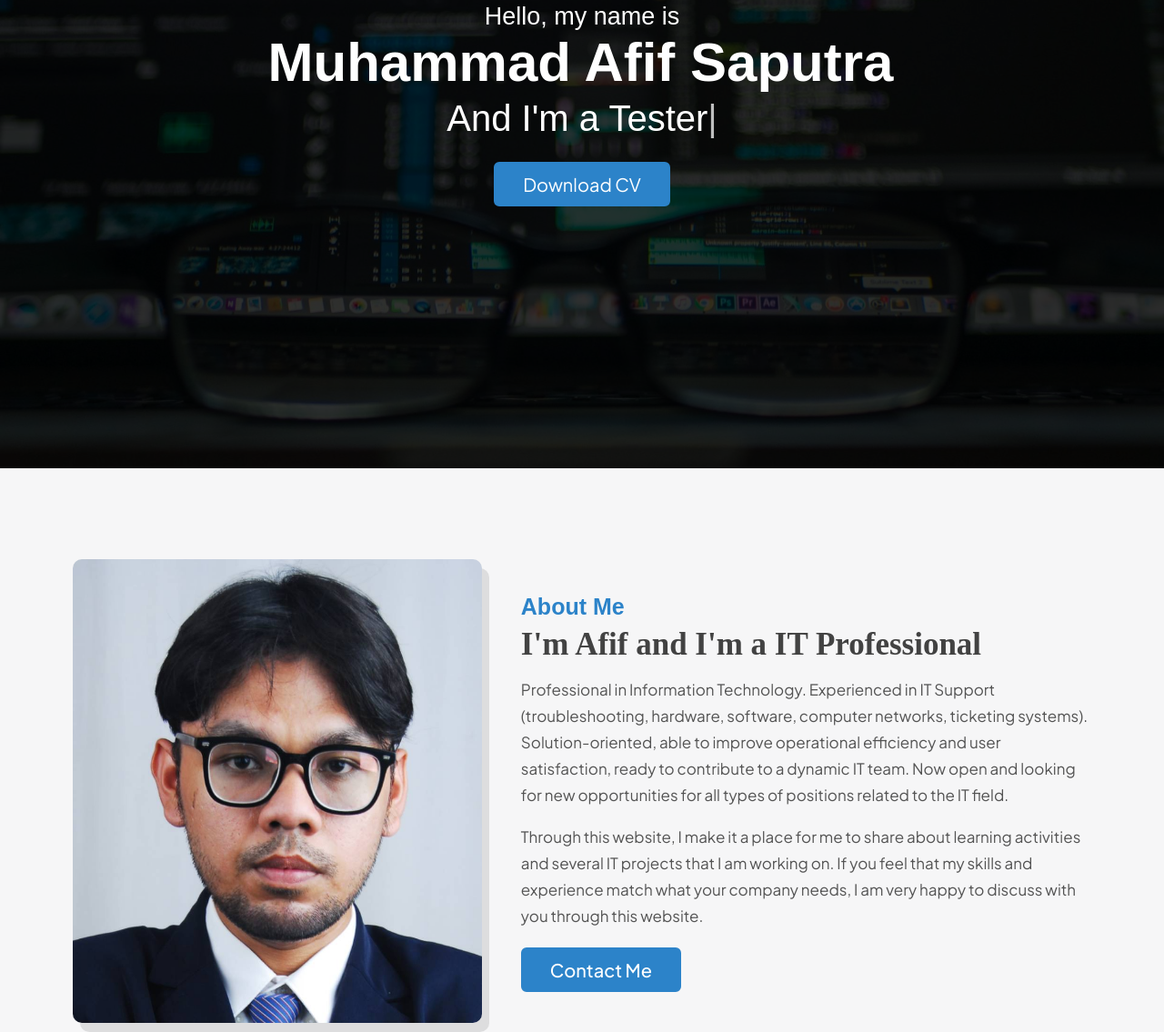
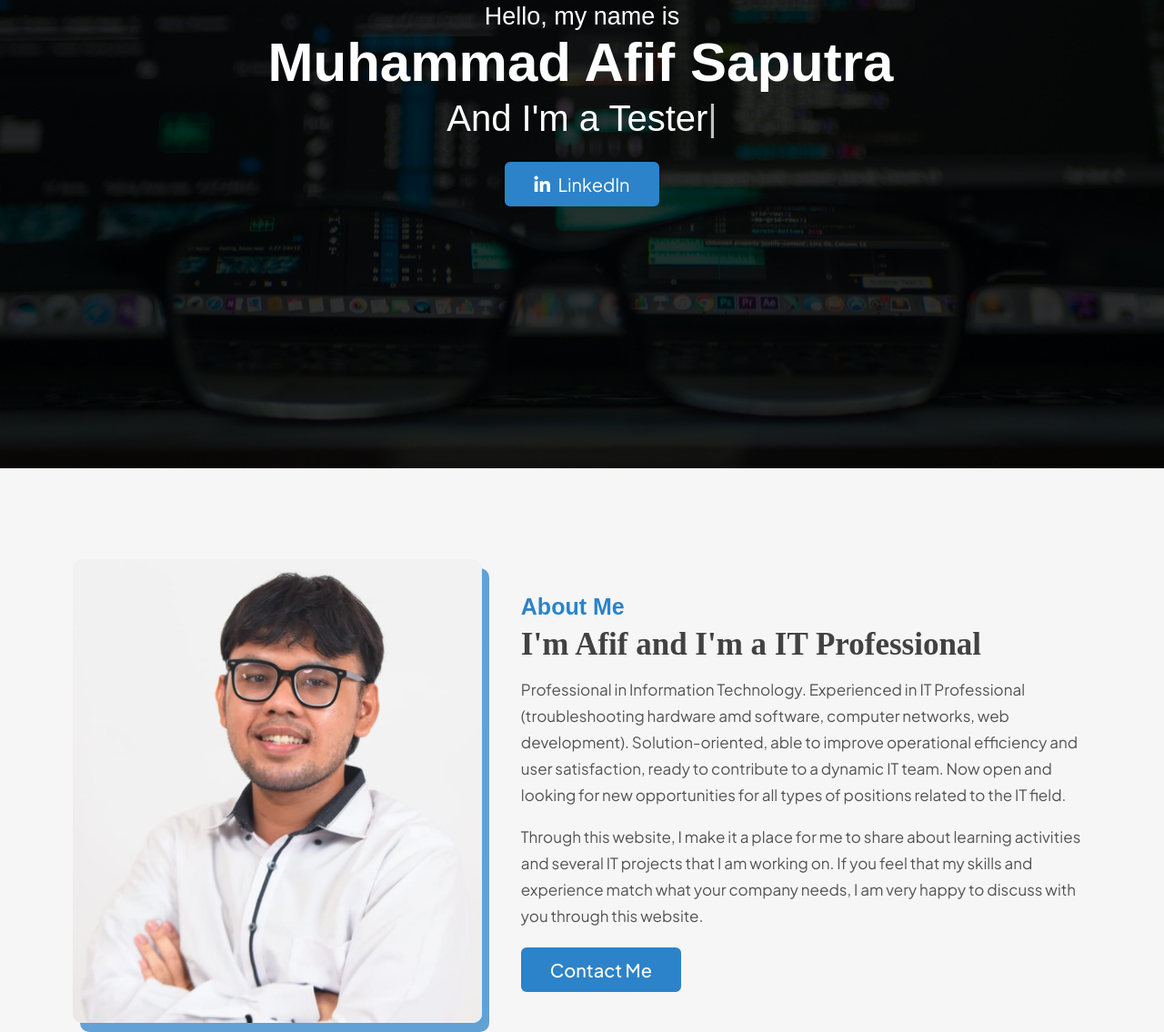
Before and after one commit to muhasa07/muhasa, a plain HTML site: page index.html in a window 1280 px wide. Shown: the part 285-1420 px from the top of the page at 91% size. Drawn offline with nearby package versions, Linux system fonts and the light colour scheme; a web font is replaced by a local one.

Commit message:
update project landing page profile

```diff
--- a/index.html
+++ b/index.html
@@ -42,7 +42,10 @@
                 <div class="text-1">Hello, my name is</div>
                 <div class="text-2">Muhammad Afif Saputra</div>
                 <div class="text-3">And I'm a <span class="typing"></span></div>
-                <a target="_blank" download href="file/CV - Muhammad Afif Saputra.pdf">Download CV</a>
+                <a target="_blank"  href="https://www.linkedin.com/in/muhasa07">
+                    <i class="fa-brands fa-linkedin-in linkedin-icon"></i>
+                    <span>Linkedln</span>
+                </a>
             </div>
         </div>
     </section>
@@ -52,14 +55,14 @@
         <div class="max-width">
             <div class="about-content">
                 <div class="column left">
-                    <img src="images/profile.jpg" alt="">
+                    <img src="images/profile.png" alt="">
                 </div>
                 <div class="column right">
                     <h2 class="subtitle-text">About Me</h2>
                     <div class="text">I'm Afif and I'm a IT Professional</div>
                     <p>
-                        Professional in Information Technology. Experienced in IT Support (troubleshooting, hardware, software,
-                        computer networks, ticketing systems). Solution-oriented, able to improve operational efficiency and user
+                        Professional in Information Technology. Experienced in IT Professional (troubleshooting hardware amd software,
+                        computer networks, web development). Solution-oriented, able to improve operational efficiency and user
                         satisfaction, ready to contribute to a dynamic IT team. Now open and looking for new opportunities for all
                         types of positions related to the IT field.
                     </p>
--- a/style.css
+++ b/style.css
@@ -287,6 +287,10 @@ ul.menu {
   background: none;
 }
 
+.home-content a .linkedin-icon {
+  margin-right: 5px;
+}
+
 /* about section styling */
 .about .about-content .left {
   width: 43%;
@@ -297,7 +301,7 @@ ul.menu {
   width: 450px;
   object-fit: cover;
   border-radius: 10px;
-  box-shadow: 8px 10px 0 rgb(0 0 0 / 10%);
+  box-shadow: 8px 10px 0 #2c83c9ba;
 }
 
 .about .about-content .right {
```
Also changed, not shown: images/ehtourandtravel.png (deleted), images/profile.jpg (deleted), images/profile.png (added).
